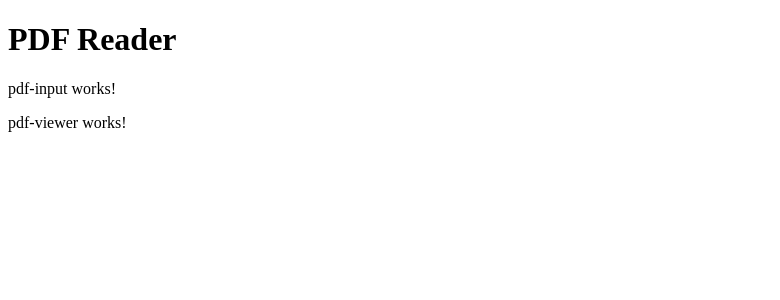
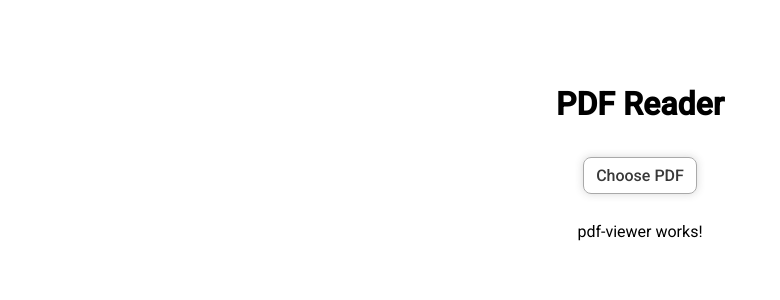
Before and after one commit to Apozsgai97/pdf-streamer, an Angular app: page / in a window 1280 px wide. Shown: the top 300 px of the page, without its empty margins (0-780 px from the left). Built offline with nearby package versions, Linux system fonts and the light colour scheme.

Commit message:
feat: restructure PDF input component and enhance styling

```diff
--- a/src/app/app.component.html
+++ b/src/app/app.component.html
@@ -1,3 +1,5 @@
-<h1>PDF Reader</h1>
-<app-pdf-input/>
-<app-pdf-viewer/>
+<div class="container">
+  <h1>PDF Reader</h1>
+  <app-pdf-input/>
+  <app-pdf-viewer/>
+</div>
--- a/src/app/app.component.scss
+++ b/src/app/app.component.scss
@@ -0,0 +1,11 @@
+.container{
+  display: flex;
+  align-items: center;
+  height: 100vh;
+  flex-direction: column;
+  padding: 4rem;
+}
+
+h1{
+  font-size: 2rem;
+}
--- a/src/app/pdf-input/pdf-input.component.html
+++ b/src/app/pdf-input/pdf-input.component.html
@@ -1 +1,10 @@
-<p>pdf-input works!</p>
+<label for="pdf" class="file-label">
+  <span class="file-label__button">Choose PDF</span>
+  <input
+    type="file"
+    id="pdf"
+    accept=".pdf"
+    (change)="onFileSelected($event)"
+    class="file-input"
+  />
+</label>
--- a/src/app/pdf-input/pdf-input.component.scss
+++ b/src/app/pdf-input/pdf-input.component.scss
@@ -0,0 +1,24 @@
+.file-label {
+  display: flex;
+  align-items: center;
+  gap: 1rem;
+  padding: 0.75rem 1rem;
+
+  .file-label__button {
+    color: rgb(57, 57, 57);
+    padding: 0.5rem 0.75rem;
+    border: 1px solid darkgray;
+    border-radius: 0.5rem;
+    box-shadow: 0 0 0.5rem rgba(57, 57, 57, 0.2);
+    font-weight: 500;
+    cursor: pointer;
+  }
+
+  .file-label__button:hover {
+    background-color: rgb(244, 244, 244);
+  }
+
+  .file-input {
+    display: none;
+  }
+}
--- a/src/app/pdf-input/pdf-input.component.ts
+++ b/src/app/pdf-input/pdf-input.component.ts
@@ -4,8 +4,10 @@ import { Component } from '@angular/core';
   selector: 'app-pdf-input',
   imports: [],
   templateUrl: './pdf-input.component.html',
-  styleUrl: './pdf-input.component.scss'
+  styleUrl: './pdf-input.component.scss',
 })
 export class PdfInputComponent {
-
+  onFileSelected(event: Event) {
+    console.log('File selected:', event);
+  }
 }
--- a/src/index.html
+++ b/src/index.html
@@ -6,8 +6,10 @@
   <base href="/">
   <meta name="viewport" content="width=device-width, initial-scale=1">
   <link rel="icon" type="image/x-icon" href="favicon.ico">
+  <link href="https://fonts.googleapis.com/css2?family=Roboto:wght@300;400;500&display=swap" rel="stylesheet">
+  <link href="https://fonts.googleapis.com/icon?family=Material+Icons" rel="stylesheet">
 </head>
-<body>
+<body class="mat-typography">
   <app-root></app-root>
 </body>
 </html>
--- a/src/styles.scss
+++ b/src/styles.scss
@@ -1 +1,4 @@
 /* You can add global styles to this file, and also import other style files */
+
+html, body { height: 100%; }
+body { margin: 0; font-family: Roboto, "Helvetica Neue", sans-serif; }
```
